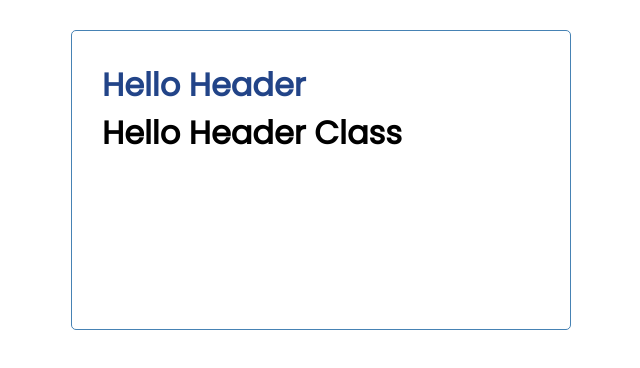
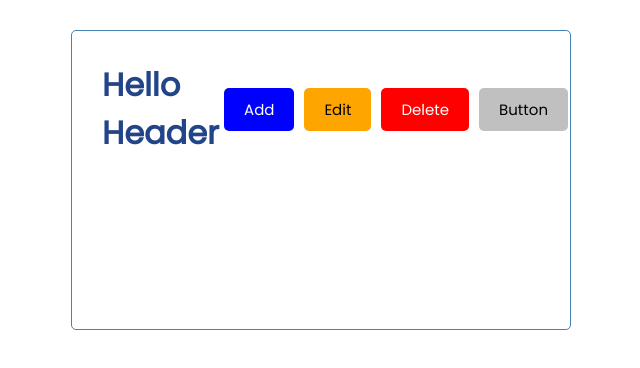
Before and after one commit to crummenauerca/ReactTaskTracker, a React (Create React App) app: page / in a window 1280 px wide. Shown: the top 368 px of the page, without its empty margins (319-959 px from the left). Built offline with nearby package versions, Linux system fonts and the light colour scheme.

Commit message:
Using micro components

```diff
--- a/src/App.js
+++ b/src/App.js
@@ -1,11 +1,9 @@
 import Header from './components/Header'
-import HeaderClass from './components/HeaderClass'
 
 function App() {
   return (
     <div className="container">
       <Header title='Hello Header' />
-      <HeaderClass title='Hello Header Class' />
     </div>
   )
 }
--- /dev/null
+++ b/src/components/Button.js
@@ -0,0 +1,28 @@
+import PropTypes from 'prop-types'
+
+const Button = ({ text, color, backgroundColor, onClick }) => {
+  return (
+    <button
+      onClick={onClick}
+      className='btn'
+      style={{ color, backgroundColor }}
+    >
+      {text}
+    </button>
+  )
+}
+
+Button.defaultProps = {
+  text: 'Button',
+  color: 'black',
+  backgroundColor: 'silver',
+}
+
+Button.propTypes = {
+  text: PropTypes.string.isRequired,
+  color: PropTypes.string.isRequired,
+  backgroundColor: PropTypes.string.isRequired,
+  //{/*onClick: PropTypes.func*/ }
+}
+
+export default Button
--- a/src/components/Header.js
+++ b/src/components/Header.js
@@ -1,9 +1,19 @@
 import PropTypes from 'prop-types'
+import Button from './Button'
 
 const Header = ({ title }) => {
+  const onClick = (event) => {
+    console.log(`Some button was clicked!`)
+    console.log(event)
+  }
+
   return (
-    <header>
+    <header className='header'>
       <h1 style={headingStyle}>{title}</h1>
+      <Button color='white' backgroundColor='blue' text='Add' onClick={onClick} />
+      <Button color='black' backgroundColor='orange' text='Edit' onClick={onClick} />
+      <Button color='white' backgroundColor='red' text='Delete' onClick={onClick} />
+      <Button />
     </header>
   )
 }
--- a/src/components/HeaderClass.js
+++ /dev/null
@@ -1,17 +0,0 @@
-import react from 'react'
-
-class HeaderClass extends react.Component {
-  render() {
-    return (
-      <header>
-        <h1>{this.props.title}</h1>
-      </header>
-    )
-  }
-}
-
-HeaderClass.defaultProps = {
-  title: "Header Class"
-}
-
-export default HeaderClass
```
